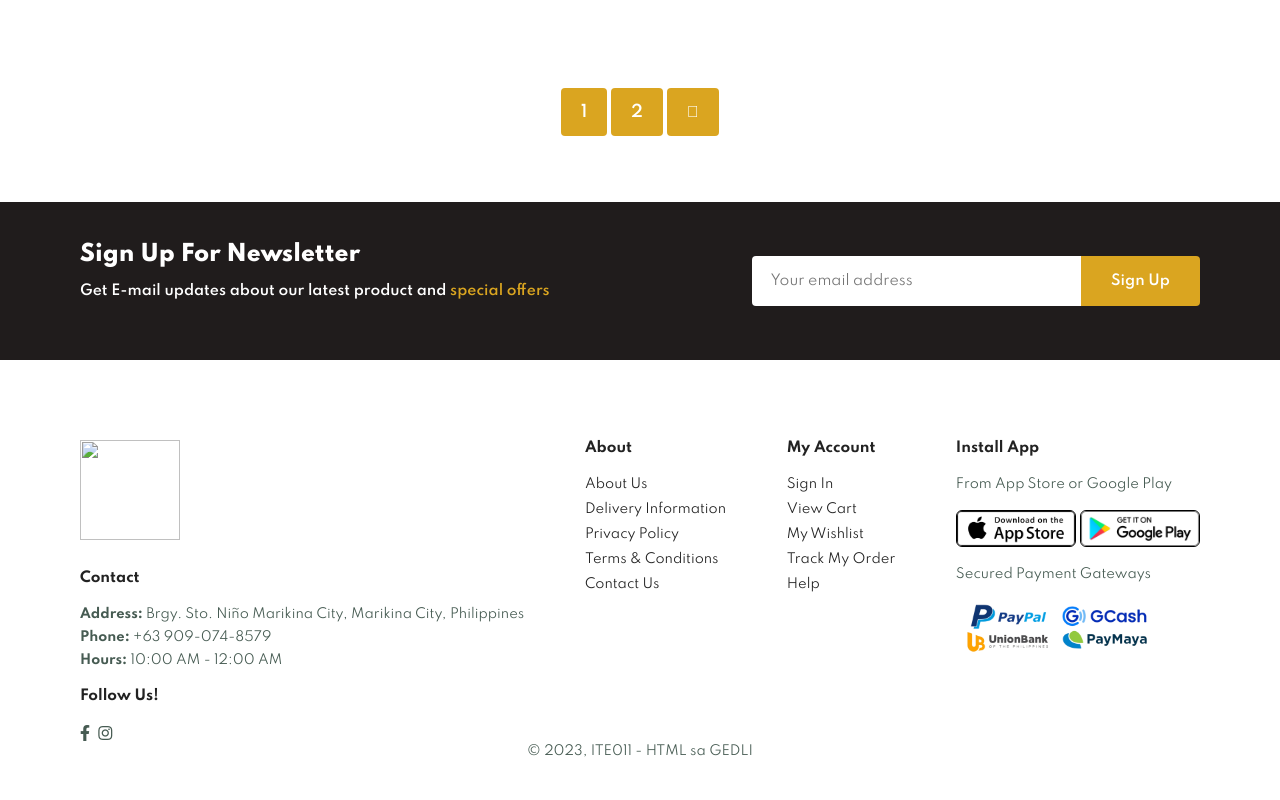
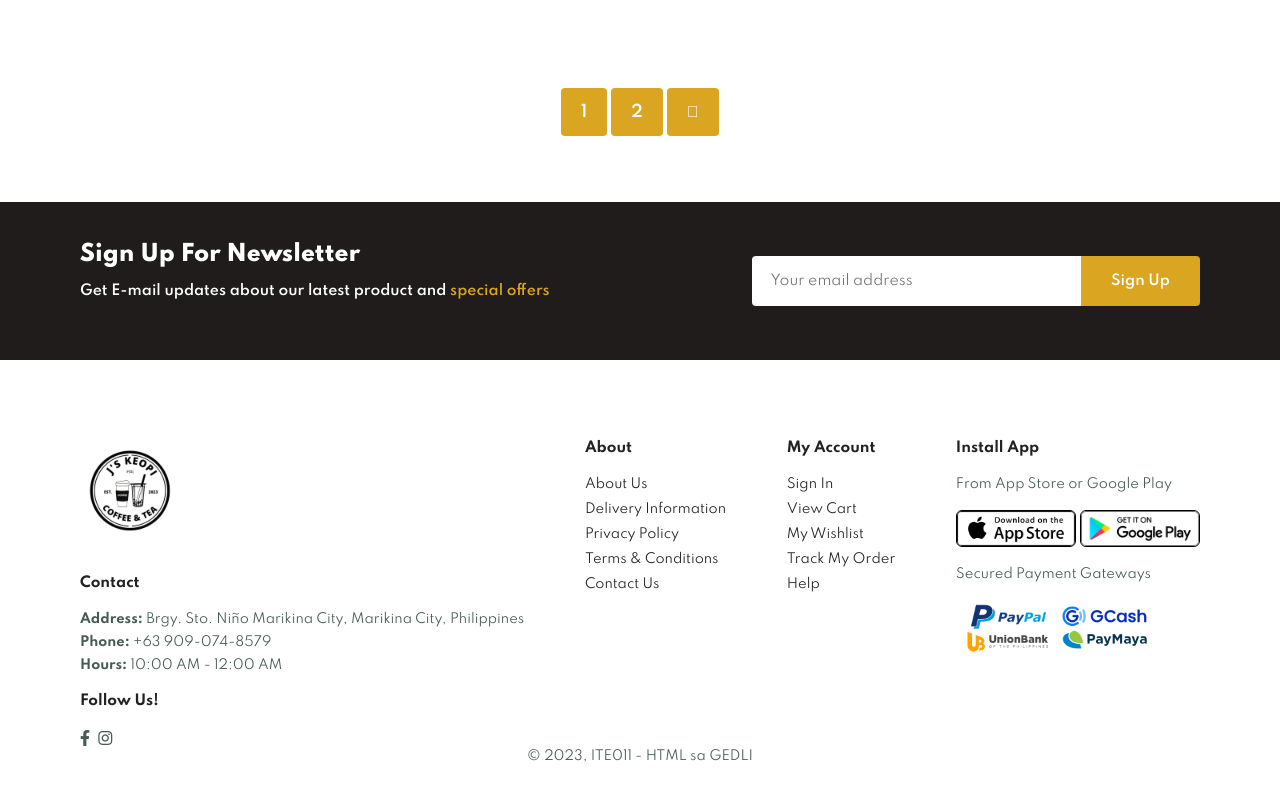
Before and after one commit to AiD4HN/ITEProj, a plain HTML site: page shop.html in a window 1280 px wide. Shown: the part 2867-3667 px from the top of the page. Drawn offline with Linux system fonts and the light colour scheme.

Commit message:
Update shop.html

```diff
--- a/shop.html
+++ b/shop.html
@@ -322,7 +322,7 @@
 
         <footer class="section-p1">
             <div class="column">
-                <img class="logo" src="media/J'sKeopi2.png" width="100px" height="100px" alt="">
+                <img class="logo" src="media/J_sKeopi2.png" width="100px" height="100px" alt="">
                 <h4>Contact</h4>
                 <p><b>Address:</b> Brgy. Sto. Niño Marikina City, Marikina City, Philippines</p>
                 <p><b>Phone:</b> +63 909-074-8579</p>
```
